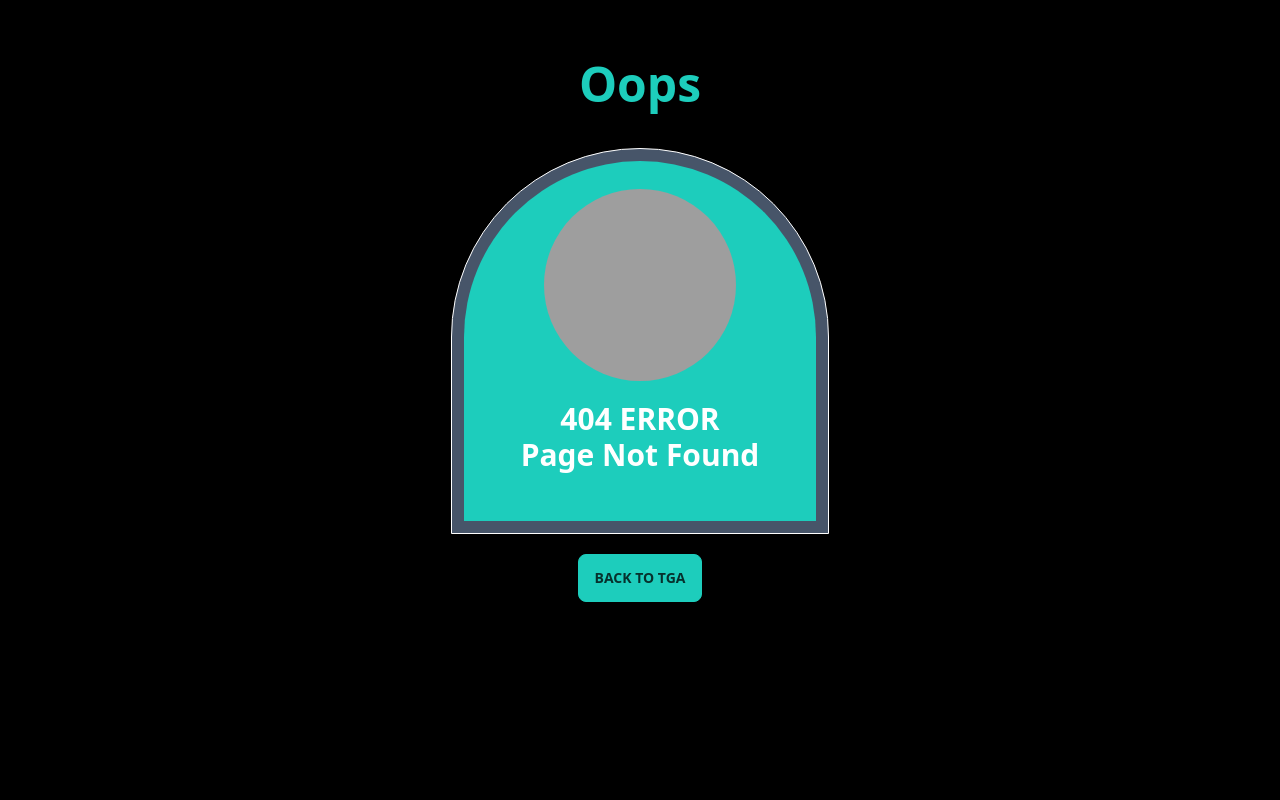
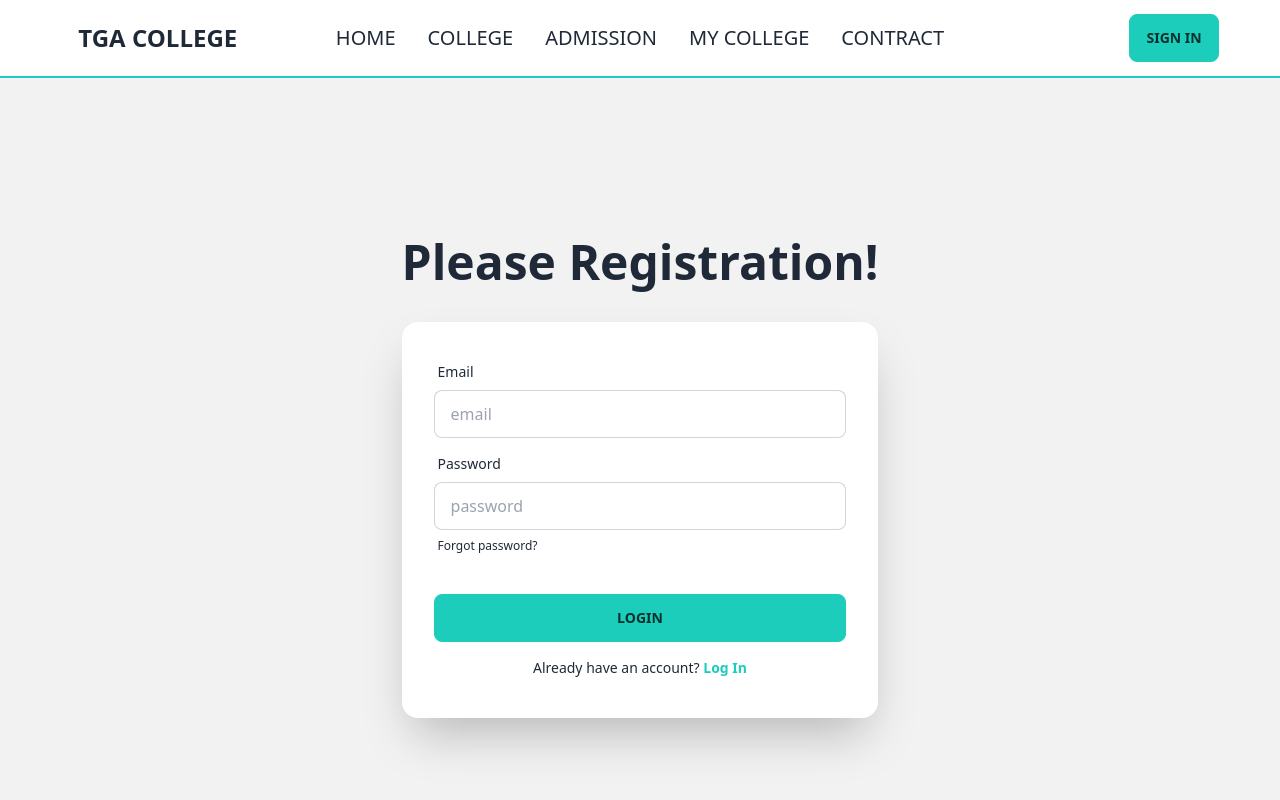
Before and after one commit to Abu-Taieb/college-booking-client, a React (Vite) app: page /signUp in a window 1280 px wide. Before the commit this address had no page. Shown: the top 800 px of the page. Built offline with nearby package versions, Linux system fonts and the light colour scheme; grey boxes are pictures that could not be loaded.

Commit message:
Log in page design

```diff
--- a/src/Pages/Admission/AdmissionCard.jsx
+++ b/src/Pages/Admission/AdmissionCard.jsx
@@ -5,19 +5,19 @@ const AdmissionCard = ({ admission }) => {
   const admitData = admission.college;
   return (
     <div>
-      <div className="card w-full bg-accent text-accent-content">
+      <div className="card w-full border border-accent text-accent-content">
         <div className="card-body text-center">
           <h2 className="card-title text-2xl uppercase font-bold justify-center">
             {admitData.name}
           </h2>
-          <hr className="border-black my-2" />
+          <hr className="border-accent my-2" />
           <p className="py-3 text-justify">
             If you want to grow up your career and future then you can admission
             in this College.
           </p>
           <div className="card-actions justify-end">
             <Link to={'/form'}>
-              <button className="btn">Details</button>
+              <button className="btn btn-accent">Details</button>
             </Link>
           </div>
         </div>
--- /dev/null
+++ b/src/Pages/Authentication/SignIn.jsx
@@ -0,0 +1,56 @@
+import React from "react";
+import { Link } from "react-router-dom";
+
+const SignIn = () => {
+  return (
+    <div>
+      <div className="hero min-h-screen bg-base-200">
+        <div className="hero-content flex-col">
+          <div className="text-center">
+            <h1 className="text-5xl font-bold pb-5">Please Login now!</h1>
+          </div>
+          <div className="card  w-full shadow-2xl bg-base-100">
+            <div className="card-body">
+              <div className="form-control">
+                <label className="label">
+                  <span className="label-text">Email</span>
+                </label>
+                <input
+                  type="text"
+                  placeholder="email"
+                  className="input input-bordered"
+                />
+              </div>
+              <div className="form-control">
+                <label className="label">
+                  <span className="label-text">Password</span>
+                </label>
+                <input
+                  type="text"
+                  placeholder="password"
+                  className="input input-bordered"
+                />
+                <label className="label">
+                  <a href="#" className="label-text-alt link link-hover">
+                    Forgot password?
+                  </a>
+                </label>
+              </div>
+              <div className="form-control mt-6">
+                <button className="btn btn-accent">Login</button>
+              </div>
+              <h3 className="text-sm text-center py-2">
+                You are new in this website? Please{" "}
+                <Link to={"/signUp"} className="text-accent font-bold">
+                  Registration
+                </Link>
+              </h3>
+            </div>
+          </div>
+        </div>
+      </div>
+    </div>
+  );
+};
+
+export default SignIn;
--- /dev/null
+++ b/src/Pages/Authentication/SignUp.jsx
@@ -0,0 +1,56 @@
+import React from "react";
+import { Link } from "react-router-dom";
+
+const SignUp = () => {
+  return (
+    <div>
+      <div className="hero min-h-screen bg-base-200">
+        <div className="hero-content flex-col">
+          <div className="text-center">
+            <h1 className="text-5xl font-bold pb-5">Please Registration!</h1>
+          </div>
+          <div className="card  w-full shadow-2xl bg-base-100">
+            <div className="card-body">
+              <div className="form-control">
+                <label className="label">
+                  <span className="label-text">Email</span>
+                </label>
+                <input
+                  type="text"
+                  placeholder="email"
+                  className="input input-bordered"
+                />
+              </div>
+              <div className="form-control">
+                <label className="label">
+                  <span className="label-text">Password</span>
+                </label>
+                <input
+                  type="text"
+                  placeholder="password"
+                  className="input input-bordered"
+                />
+                <label className="label">
+                  <a href="#" className="label-text-alt link link-hover">
+                    Forgot password?
+                  </a>
+                </label>
+              </div>
+              <div className="form-control mt-6">
+                <button className="btn btn-accent">Login</button>
+              </div>
+              <h3 className="text-sm text-center py-2">
+                Already have an account? {" "}
+                <Link to={"/signIn"} className="text-accent font-bold">
+                  Log In
+                </Link>
+              </h3>
+            </div>
+          </div>
+        </div>
+      </div>
+    </div>
+  );
+};
+
+export default SignUp;
--- a/src/Pages/Shared/Navbar/Navbar.jsx
+++ b/src/Pages/Shared/Navbar/Navbar.jsx
@@ -65,7 +65,7 @@ const Navbar = () => {
           </ul>
         </div>
         <div className="navbar-end">
-          <a className="btn btn-accent">Button</a>
+          <Link to={'signIn'} className="btn btn-accent">Sign In</Link>
         </div>
       </div>
     </div>
```
Also changed, not shown: src/Routes/Router/Router.jsx (+15 -4 lines).
